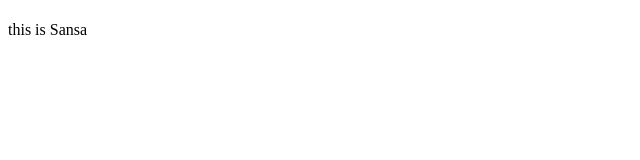
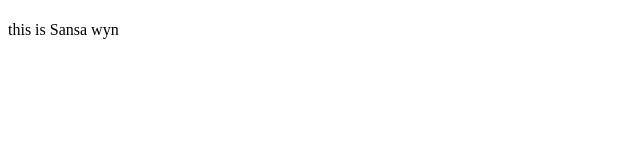
Before and after one commit to sssproject-01/my-first-project, a plain HTML site: page index.html in a window 1280 px wide. Shown: the full height of the page, 0-640 px from the left. Drawn offline with Linux system fonts and the light colour scheme.

Commit message:
Update index.html

```diff
--- a/index.html
+++ b/index.html
@@ -5,6 +5,6 @@
   </head>
   <body>
     <h1>  </h1>
-    <p> this is Sansa  </p>
+    <p> this is Sansa wyn  </p>
   </body>
 </html>
```
